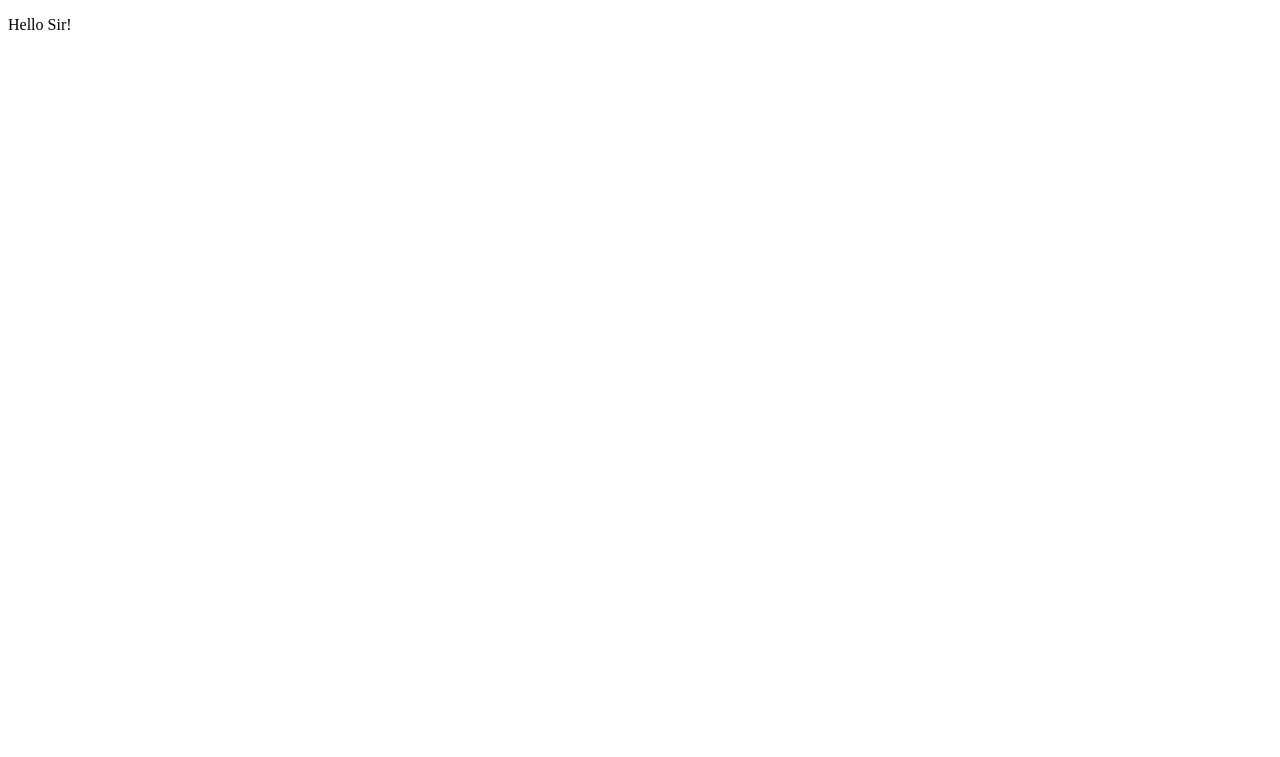
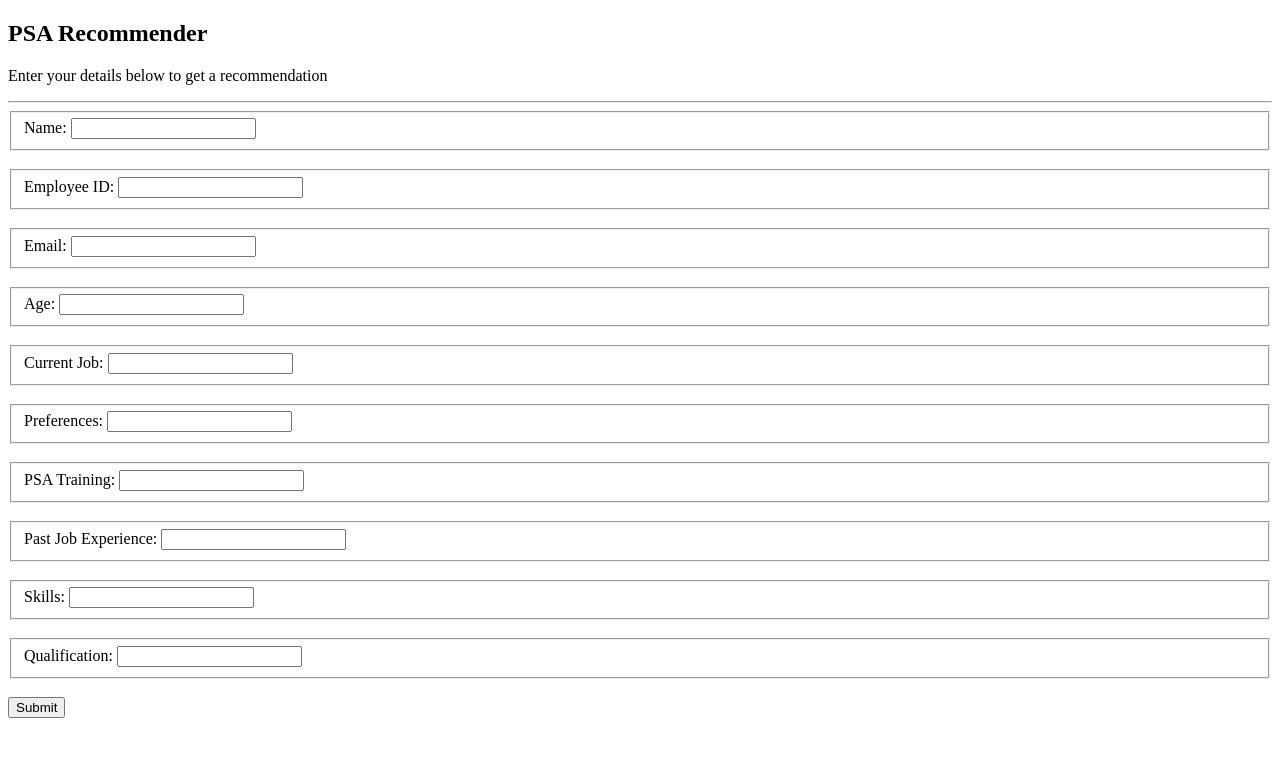
Before and after one commit to yjiahao/Public-Service-Announcement, a Flask app: page / in a window 1280 px wide. Before the commit the part shown is almost empty. Shown: the top 757 px of the page. Run offline with Flask 3, Linux system fonts and the light colour scheme.

Commit message:
Update index.html

```diff
--- a/app/templates/index.html
+++ b/app/templates/index.html
@@ -1,12 +1,74 @@
 <!DOCTYPE html>
-
 <html lang="en">
-  <head>
-    <meta charset="UTF-8">
-    <title>My First Webpage</title>
-  </head>
-  <body>
-    <p>Hello Sir!</p>
-    <!-- <p>Embeddings are: {{embeddings}}</p> : uncomment when we actually want to serve up results -->
-  </body>
+    <head>
+        <link rel="stylesheet" href="styles.css">
+        <meta charset="UTF-8">
+        <!-- <meta http-equiv="X-UA-Compatible" content="IE=edge"> -->
+        <meta name="viewport" content="width=device-width, initial-scale=1.0">
+        <title>PSA Recommender</title>
+    </head>
+    <body>
+        <div>
+            <main>
+                <section>
+                    <h1>PSA Recommender</h1>
+                    <p>Enter your details below to get a recommendation</p>
+                </section>
+                <hr>
+                <form id="recommender" method="POST" autocmplete = "off">
+                    <fieldset>
+                        <label for="name">Name:</label>
+                        <input type="text" id="name" name="name" required>
+                    </fieldset>
+                    <br>
+                    <fieldset>
+                        <label for="employeeid">Employee ID:</label>
+                        <input type="text" id="employeeid" name="employeeid" required>
+                    </fieldset>
+                    <br>
+                    <fieldset>
+                        <label for="email">Email:</label>
+                        <input type="email" id="email" name="email" required>
+                    </fieldset>
+                    <br>
+                    <fieldset>
+                        <label for="age">Age:</label>
+                        <input type="number" id="age" name="age" required>
+                    </fieldset>
+                    <br>
+                    <fieldset>
+                        <label for="currjob">Current Job:</label>
+                        <input type="text" id="currjob" name="currjob" required>
+                    </fieldset>
+                    <br>
+                    <fieldset>
+                        <label for="pref">Preferences:</label>
+                        <input type="text" id="pref" name="pref" required>
+                    </fieldset>
+                    <br>
+                    <fieldset>
+                        <label for="psatraining">PSA Training:</label>
+                        <input type="text" id="psatraining" name="psatraining" required>
+                    </fieldset>
+                    <br>
+                    <fieldset>
+                        <label for="exp">Past Job Experience:</label>
+                        <input type="text" id="exp" name="exp" required>
+                    </fieldset>
+                    <br>
+                    <fieldset>
+                        <label for="skills">Skills:</label>
+                        <input type="text" id="skills" name="skills" required>
+                    </fieldset>
+                    <br>
+                    <fieldset>
+                        <label for="qualification">Qualification:</label>
+                        <input type="text" id="qualification" name="qualification" required>
+                    </fieldset>
+                    <br>
+                    <button type="submit">Submit</button>
+                </form>
+            </main>
+        </div>
+    </body>
 </html>
```
